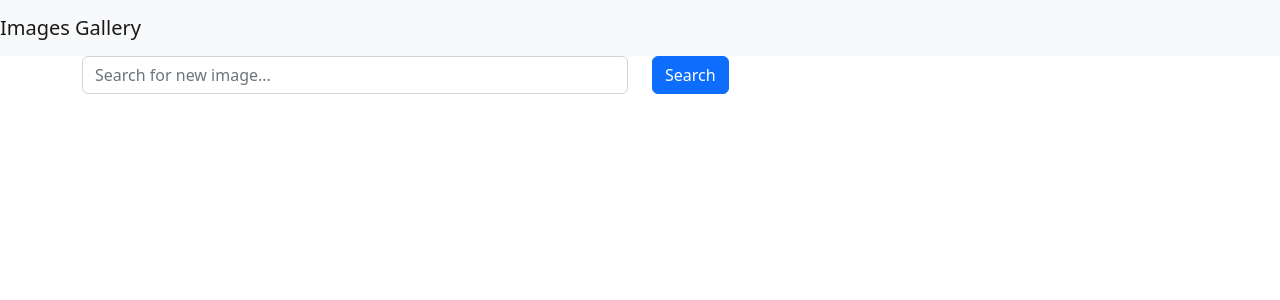
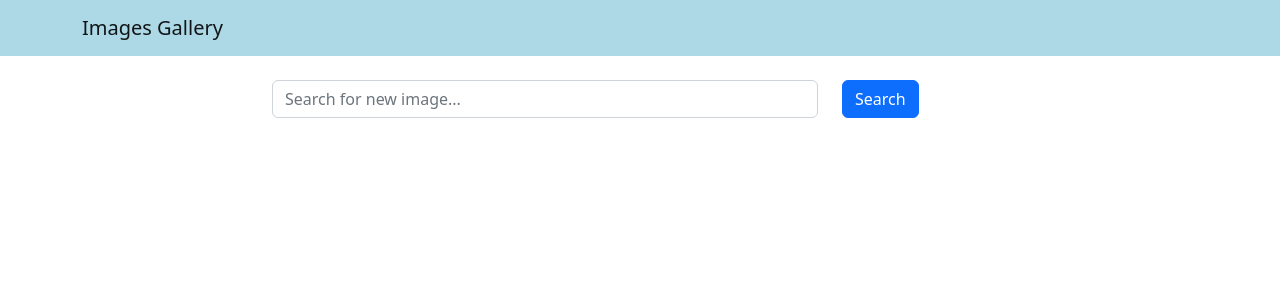
Before and after one commit to prem36/images-gallery, a React (Create React App) app in the folder frontend/: page / in a window 1280 px wide. Shown: the top 300 px of the page. Built offline with nearby package versions, Linux system fonts and the light colour scheme.

Commit message:
search bar and navbar alignment

```diff
--- a/frontend/src/components/Header.js
+++ b/frontend/src/components/Header.js
@@ -1,12 +1,18 @@
 import React from 'react';
-import { Navbar } from 'react-bootstrap'
+import { Navbar, Container } from 'react-bootstrap'
+
+const navbarStyle = {
+    backgroundColor: 'lightblue'
+};
 
 const Header = ({ title } ) => {
     return (
-        <Navbar bg="light" variant="light">
-            <Navbar.Brand href="/">{title}</Navbar.Brand>
+        <Navbar style={navbarStyle} variant="light">
+            <Container>
+                <Navbar.Brand href="/">{title}</Navbar.Brand>
+            </Container>
         </Navbar>
     )
-}
+};
 
 export default Header;
--- a/frontend/src/components/Search.js
+++ b/frontend/src/components/Search.js
@@ -3,12 +3,12 @@
 
 const Search = () => {
   return (
-    <Container>
-      <Row>
-        <Col>
+    <Container className="mt-4">
+      <Row className="justify-content-center">
+        <Col xs={12} md={8}>
           <Form>
             <Row>
-              <Col>
+              <Col xs={9}>
                 <Form.Control placeholder="Search for new image..." />
               </Col>
               <Col>
```
